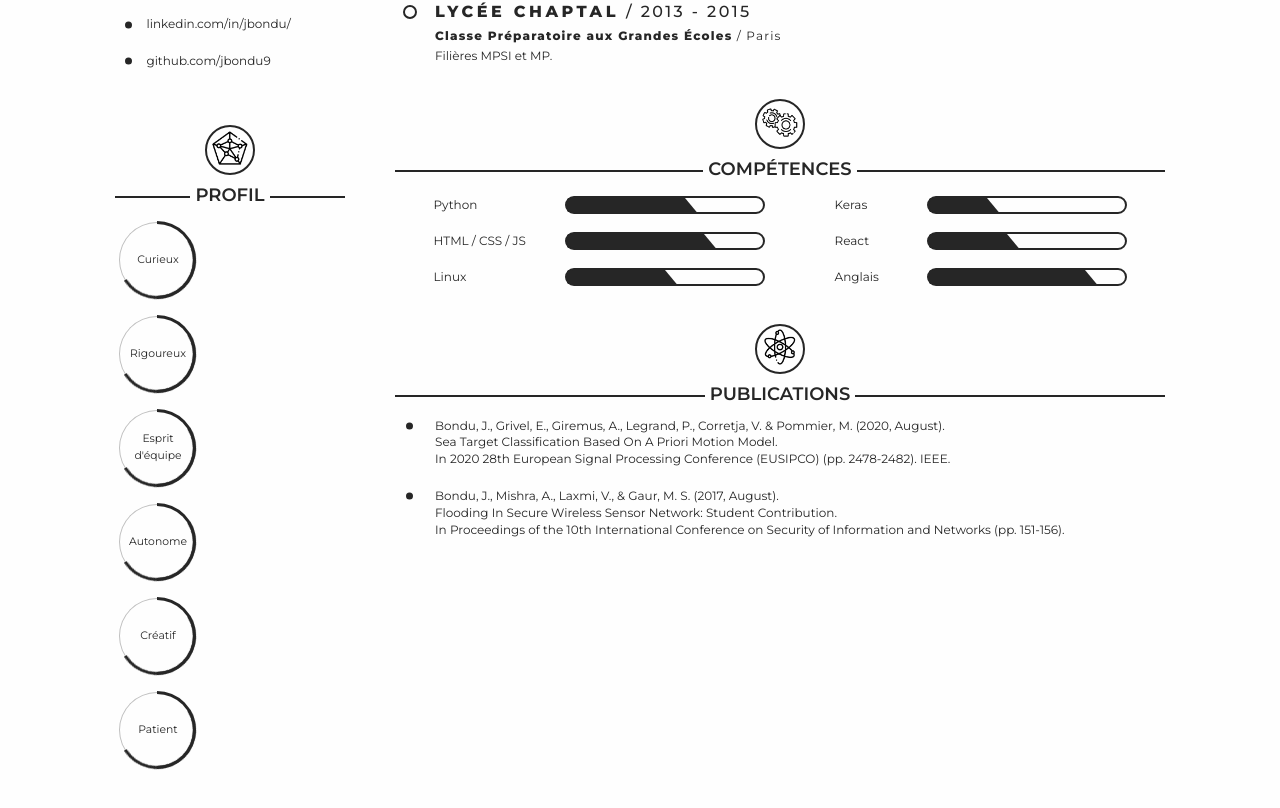
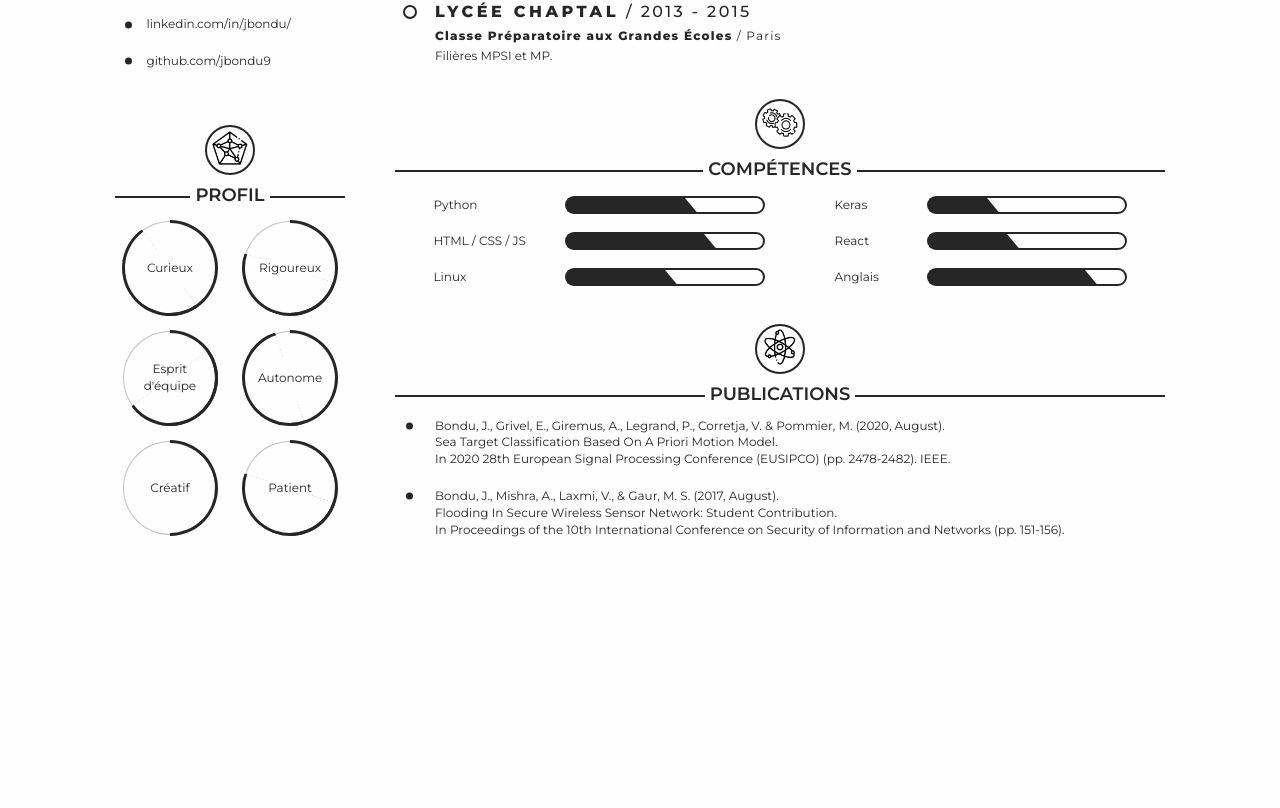
Before and after one commit to jbondu9/my-resume, a React (Create React App) app: page / in a window 1280 px wide. Shown: the part 993-1801 px from the top of the page. After the commit the page ends 1611 px from the top, so only its background shows below. Built offline with nearby package versions, Linux system fonts and the light colour scheme; a web font is replaced by a local one.

Commit message:
fix soft skills animation

```diff
--- /dev/null
+++ b/src/components/Animation.js
@@ -0,0 +1,27 @@
+import React from "react";
+
+export default function useLazyAnimation(options) {
+    const [ref, setRef] = React.useState(null);
+    const [triggerOnce, setTriggerOnce] = React.useState(false);
+
+    React.useEffect(() => {
+        const observer = new IntersectionObserver(([entry]) => {
+            if (entry.isIntersecting) {
+                setTriggerOnce(true);
+            }
+        }, options);
+
+        if (ref) {
+            observer.observe(ref);
+        }
+
+        return () => {
+            if (ref) {
+                observer.unobserve(ref);
+            }
+        };
+
+    }, [ref, options]);
+
+    return [setRef, triggerOnce];
+}
--- a/src/components/SkillGrid.css
+++ b/src/components/SkillGrid.css
@@ -33,16 +33,16 @@
     transform-origin: left center;
 }
 
-.start {
+.skill__level--start {
     transform: scaleX(.1);
 }
 
-.end {
+.skill__level--end {
     transform: scaleX(1);
     transition: 400ms ease;
 }
 
-.end::after {
+.skill__level--end::after {
     content: "";
     position: relative;
     left: 100%;
--- a/src/components/SkillGrid.js
+++ b/src/components/SkillGrid.js
@@ -1,11 +1,12 @@
 import React from "react";
+import useLazyAnimation from "./Animation";
 import "./SkillGrid.css";
 
 function SkillElt(props) {
     const delay = Math.floor(Math.random() * (200)).toString(10);
 
     const level = {
-        backgroundColor: "#262626",
+        backgroundColor: "var(--primary-color)",
         width: props.skillLevel + "%",
         transitionDelay: delay + "ms"
     };
@@ -17,9 +18,9 @@ function SkillElt(props) {
             <div className="skill__name">{props.skillName}</div>
             <div className="skill__bar">
                 {!triggerOnce ?
-                    <div className="skill__level start" style={level}></div>
+                    <div className="skill__level skill__level--start"></div>
                     :
-                    <div className="skill__level end" style={level}></div>
+                    <div className="skill__level skill__level--end" style={level}></div>
                 }
             </div>
         </div>
@@ -51,31 +52,3 @@ class SkillGrid extends React.Component {
 }
 
 export default SkillGrid;
-
-// ========================================
-
-function useLazyAnimation(options) {
-    const [ref, setRef] = React.useState(null);
-    const [triggerOnce, setTriggerOnce] = React.useState(false);
-
-    React.useEffect(() => {
-        const observer = new IntersectionObserver(([entry]) => {
-            if (entry.isIntersecting) {
-                setTriggerOnce(true);
-            }
-        }, options);
-
-        if (ref) {
-            observer.observe(ref);
-        }
-
-        return () => {
-            if (ref) {
-                observer.unobserve(ref);
-            }
-        };
-
-    }, [ref, options]);
-
-    return [setRef, triggerOnce];
-}
--- a/src/components/SoftSkills.css
+++ b/src/components/SoftSkills.css
@@ -1,110 +1,89 @@
-.softskill__elt {
-    position: relative;
-    width: 3.5rem;
-    height: 7rem;
-    margin-bottom: 10px;
-    border-radius: 7rem 0 0 7rem;
-    background-color: var(--secondary-color);
+.softskills__content {
+    width: 95%;
+    margin-left: auto;
+    margin-right: auto;
+    display: grid;
+    grid-template-columns: 1fr 1fr;
+    grid-auto-rows: minmax(8.2rem, auto);
+    gap: 1rem 10%;
 }
 
-.softskill__elt::before, .softskill__elt::after {
-    position: absolute;
-    content: "";
+.softskills__elt {
+    position: relative;
+    z-index: 1;
 }
 
-.softskill__elt:before {
-    width: 3rem;
-    height: 6rem;
-    border-top: 3px solid var(--primary-color);
-    border-right: 3px solid var(--primary-color);
-    border-bottom: 3px solid var(--primary-color);
-    border-radius: 0 6rem 6rem 0;
-    top: .2rem;
-    left: 3.5rem;
-    z-index: -1;
-    transform-origin: 0 center;
-    animation: growth 500ms ease 2s 1 normal both;
+.softskills__name, .softskills__circle, .softskills__circle::before, .softskills__cache, .softskills__cache::before {
+    position: absolute;
 }
 
-.softskill__elt:after {
-    width: 3rem;
-    height: 6rem;
-    border-top: 3px solid var(--primary-color);
-    border-right: 3px solid var(--primary-color);
-    border-bottom: 3px solid var(--primary-color);
-    border-radius: 0 6rem 6rem 0;
-    top: .2rem;
-    left: 3.5rem;
-    transform-origin: 0 center;
-    animation: finish 400ms ease 2.3s 1 normal both;
+.softskills__name {
+    top: 50%;
+    left: 50%;
+    width: 6.8rem;
+    text-align: center;
+    transform: translate(-50%, -50%);
+    z-index: 5;
 }
 
-@keyframes growth {
-    0% {
-        transform: rotate(-170deg);
-    }
-    100% {
-        transform: rotate(0deg);
-    }
+.softskills__circle {
+    top: 50%;
+    left: 50%;
+    width: 4rem;
+    height: 8rem;
+    border-bottom: 3px solid var(--primary-color);
+    border-left: 3px solid var(--primary-color);
+    border-top: 3px solid var(--primary-color);
+    border-radius: 8rem 0 0 8rem;
+    transform: translate(-100%, -50%);
+    transform-origin: right center;
+    z-index: 2;
 }
 
-@keyframes finish {
-    0% {
-        opacity: 0;
-        transform: rotate(0deg);
-    }
-    1% {
-        opacity: 1;
-    }
-    100% {
-        transform: rotate(58deg);
-    }
-}
-
-.softskill__name {
-    position: relative;
-    width: 3.2rem;
-    height: 6.3rem;
-    top: 4px;
-    left: .3rem;
-    border-top: 1px solid var(--quaternary-color);
-    border-left: 1px solid var(--quaternary-color);
-    border-bottom: 1px solid var(--quaternary-color);
-    border-radius: 6.3rem 0 0 6.3rem;
-    text-align: center;
-}
-
-.softskill__name::after {
-    position: absolute;
+.softskills__circle::before {
     content: "";
-    width: calc(3.2rem - 1px);
-    height: calc(6.3rem - 2px);
-    top: -1px;
-    left: 3.2rem;
+    width: calc(4rem - 2px);
+    height: calc(8rem - 4px);
+    top: -2px;
+    right: calc(-100% - 2px);
     border-top: 1px solid var(--quaternary-color);
     border-right: 1px solid var(--quaternary-color);
     border-bottom: 1px solid var(--quaternary-color);
-    border-radius: 0 calc(6.3rem - 3px) calc(6.3rem - 3px) 0;
-    transform-origin: 0 center;
-    animation: shrink 500ms ease 2s 1 normal both;
+    border-radius: 0 8rem 8rem 0;
 }
 
-@keyframes shrink {
-    0% {
-        transform: rotate(10deg);
-        opacity: 1;
-    }
-    100% {
-        transform: rotate(90deg);
-        opacity: 0;
-    }
+.softskills__cache {
+    width: 4rem;
+    height: 8rem;
+    top: 50%;
+    left: 50%;
+    transform: translate(-100%, -50%);
+    background-color: var(--secondary-color);
+    z-index: 3;
 }
 
-.softskill__name > span {
+.softskills__cache::before {
+    content: "";
+    width: calc(4rem - 2px);
+    height: calc(8rem - 4px);
+    top: 1px;
+    left: 1px;
+    border-bottom: 1px solid var(--quaternary-color);
+    border-left: 1px solid var(--quaternary-color);
+    border-top: 1px solid var(--quaternary-color);
+    border-radius: 8rem 0 0 8rem;
+}
+
+.softskills__level {
     position: absolute;
-    top: 50%;
-    left: 0;
-    width: 6.4rem;
-    font-size: .9rem;
-    transform: translateY(-50%);
+    height: 8rem;
+    width: 4rem;
+    border-bottom: 3px solid var(--primary-color);
+    border-left: 3px solid var(--primary-color);
+    border-top: 3px solid var(--primary-color);
+    border-radius: 8rem 0 0 8rem;
+    transform-origin: right center;
+    transform: rotate(-90deg);
+    opacity: 0;
+    z-index: 4;
 }
--- a/src/components/SoftSkills.js
+++ b/src/components/SoftSkills.js
@@ -1,12 +1,50 @@
 import React from "react";
+import useLazyAnimation from "./Animation";
 import "./SoftSkills.css";
 
 function SoftSkillElt(props) {
+    const rotationDeg = 180 * (1 - (props.softSkillLevel / 50));
+    const delay = Math.floor(Math.random() * (200));
+
+    const circle = {
+        transform: "translate(-100%, -50%) rotate(180deg)",
+        transitionDelay: delay + "ms",
+        transitionDuration: "250ms"
+    }
+
+    const level = {
+        transform: `rotate(${rotationDeg}deg)`,
+        opacity: 1,
+        transitionDelay: (250 + delay).toString(10) + "ms",
+        transitionProperty: "transform, opacity",
+        transitionDuration: "250ms, 0ms"
+    };
+
+    const [setRef, triggerOnce] = useLazyAnimation({ threshold: 1 });
+
     return (
-        <div className="softskill__elt">
-            <div className="softskill__name">
-                <span>{props.softSkillName}</span>
+        <div className="softskills__elt" ref={setRef}>
+            <div className="softskills__name">
+                {props.softSkillName}
             </div>
+            {!triggerOnce ?
+                <div className="softskills__circle"></div>
+                :
+                <div className="softskills__circle" style={circle}></div>
+            }
+            {!triggerOnce ?
+                <div className="softskills__cache">
+                    {props.softSkillLevel > 50 &&
+                        <div className="softskills__level"></div>
+                    }
+                </div>
+                :
+                <div className="softskills__cache">
+                    {props.softSkillLevel > 50 &&
+                        <div className="softskills__level" style={level}></div>
+                    }
+                </div>
+            }
         </div>
     );
 }
@@ -18,6 +56,7 @@ class SoftSkills extends React.Component {
                 return (
                     <SoftSkillElt
                         softSkillName={softSkill.name}
+                        softSkillLevel={softSkill.level}
                         key={i}
                     />
                 );
```
